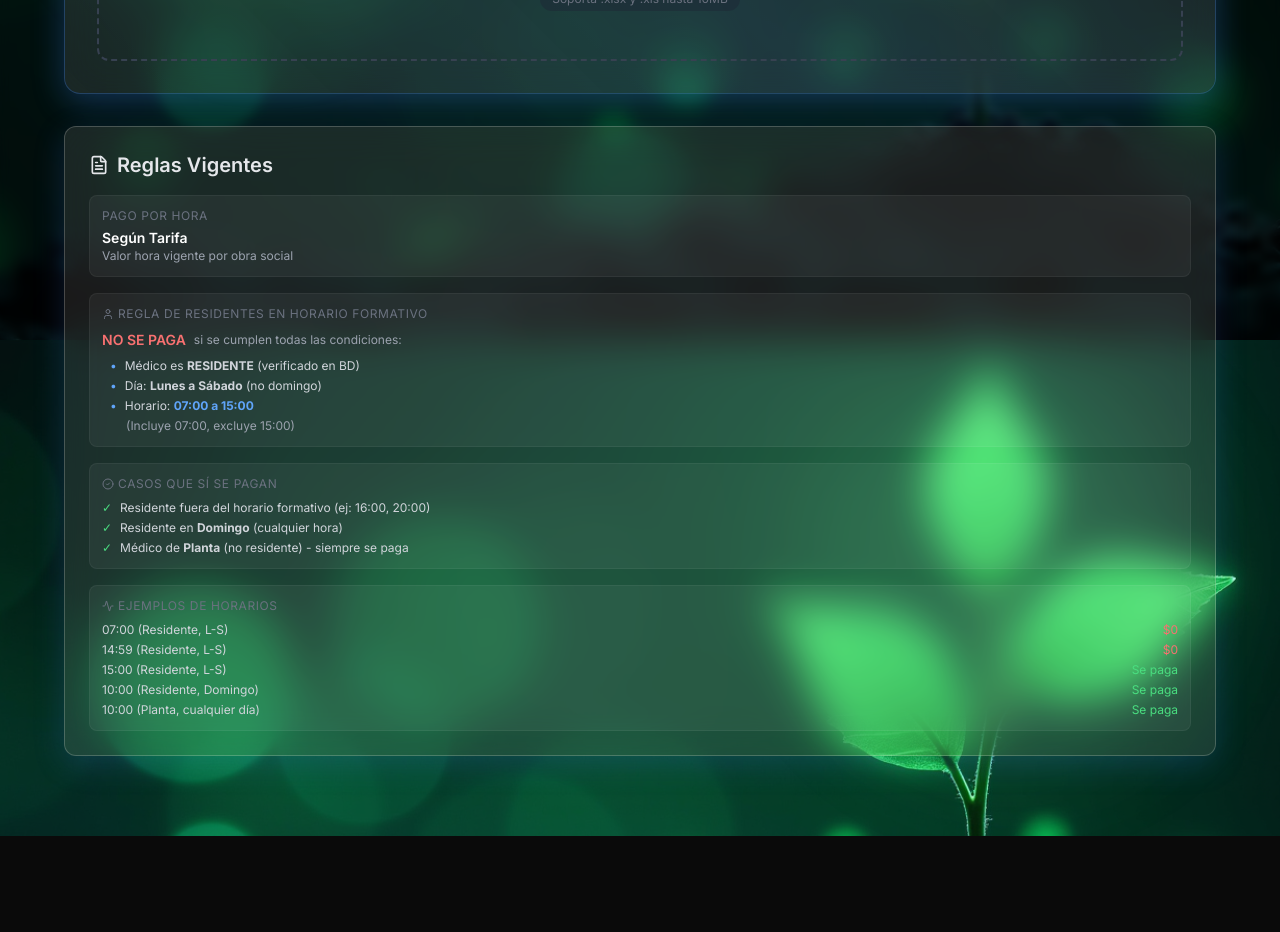
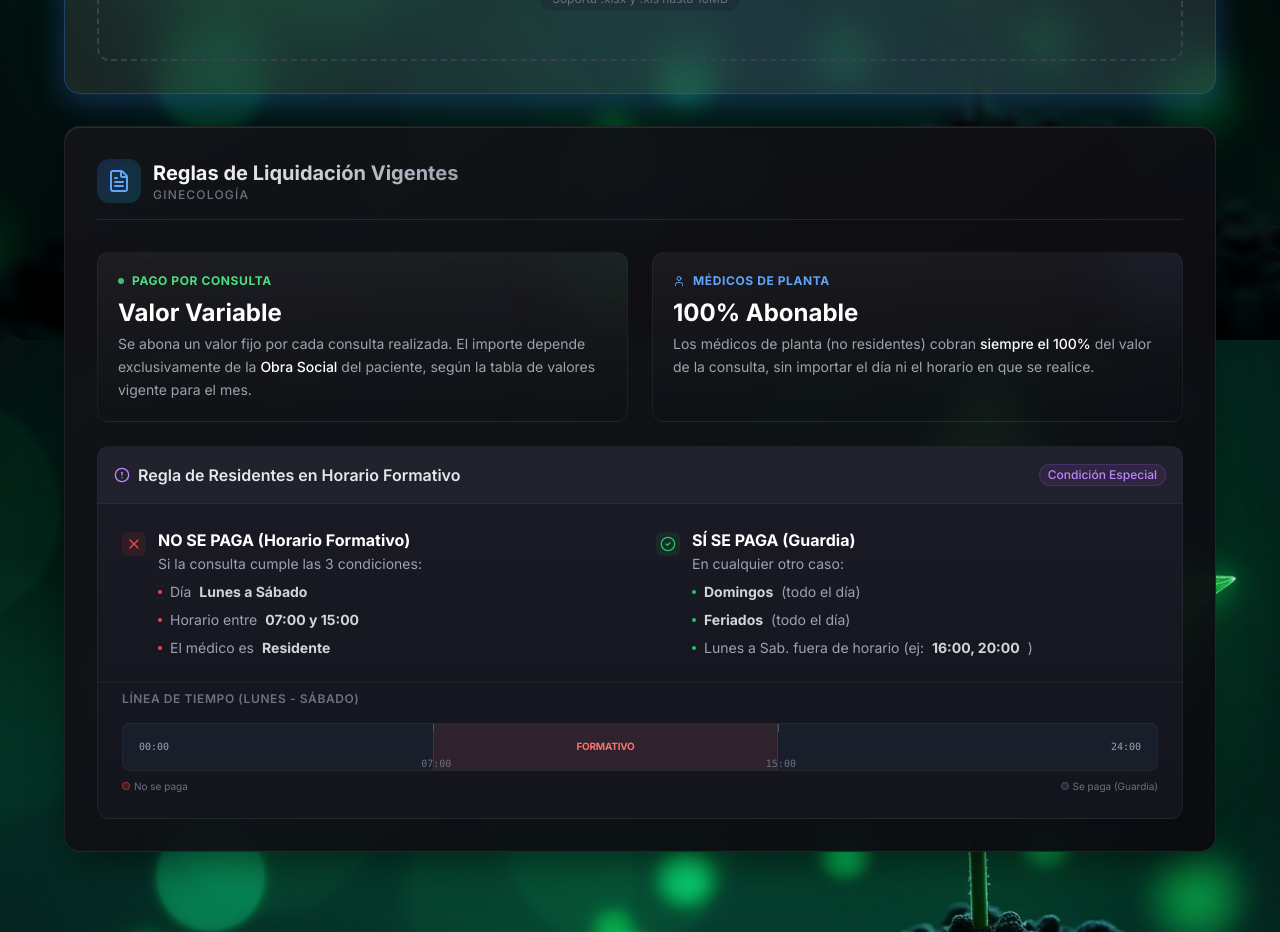
Before and after one commit to lucasmmg12/Guardias, a Next.js app: page /ginecologia in a window 1280 px wide. Shown: the part 460-1392 px from the top of the page. Before the commit the page ends 1296 px from the top, so only its background shows below. Built offline with nearby package versions, Linux system fonts and the light colour scheme.

Commit message:
feat(ginecologia): redesign updated rules section with premium aesthetics

```diff
--- a/app/ginecologia/page.tsx
+++ b/app/ginecologia/page.tsx
@@ -310,102 +310,151 @@ export default function GinecologiaPage() {
 
                 {/* Reglas de Negocio */}
                 <div
-                    className="p-6 rounded-xl"
+                    className="p-8 rounded-2xl"
                     style={{
-                        background: 'rgba(255, 255, 255, 0.1)',
+                        background: 'linear-gradient(145deg, rgba(20, 20, 25, 0.9), rgba(10, 10, 15, 0.95))',
                         backdropFilter: 'blur(20px)',
-                        border: '1px solid rgba(255, 255, 255, 0.2)',
-                        boxShadow: '0 8px 32px 0 rgba(59, 130, 246, 0.2)',
+                        border: '1px solid rgba(255, 255, 255, 0.08)',
+                        boxShadow: '0 20px 40px -10px rgba(0, 0, 0, 0.5), inset 0 1px 0 rgba(255, 255, 255, 0.1)',
                     }}
                 >
-                        <h3 className="text-xl font-semibold text-gray-200 mb-4 flex items-center gap-2">
-                            <FileText className="h-5 w-5" />
-                            Reglas Vigentes
+                    <div className="flex items-center gap-3 mb-8 pb-4 border-b border-white/10">
+                        <div className="p-2.5 rounded-xl bg-gradient-to-br from-blue-500/20 to-cyan-500/20 shadow-inner">
+                            <FileText className="h-6 w-6 text-blue-400" />
+                        </div>
+                        <div>
+                            <h3 className="text-xl font-bold bg-gradient-to-r from-white to-gray-400 bg-clip-text text-transparent">
+                                Reglas de Liquidación Vigentes
                             </h3>
-                        <div className="space-y-4 text-sm text-gray-300">
-                            <div className="p-3 bg-white/5 rounded-lg border border-white/5">
-                                <div className="text-xs text-gray-500 uppercase tracking-wider mb-1">Pago por Hora</div>
-                                <div className="font-semibold text-white">Según Tarifa</div>
-                                <div className="text-xs text-gray-400">Valor hora vigente por obra social</div>
+                            <p className="text-xs text-gray-500 uppercase tracking-widest font-medium">Ginecología</p>
+                        </div>
                     </div>
 
-                            <div className="p-3 bg-white/5 rounded-lg border border-white/5">
-                                <div className="text-xs text-gray-500 uppercase tracking-wider mb-1 flex items-center gap-1">
+                    <div className="grid grid-cols-1 md:grid-cols-2 gap-6">
+                        {/* Pago por Consulta */}
+                        <div className="relative group overflow-hidden rounded-xl bg-gradient-to-b from-white/5 to-transparent p-5 border border-white/5 transition-all hover:border-white/10">
+                            <div className="absolute top-0 right-0 w-24 h-24 bg-green-500/10 rounded-full blur-2xl -mr-10 -mt-10 group-hover:bg-green-500/20 transition-all"></div>
+
+                            <div className="text-xs font-bold text-green-400 uppercase tracking-wider mb-2 flex items-center gap-2">
+                                <span className="w-1.5 h-1.5 rounded-full bg-green-400 animate-pulse"></span>
+                                Pago por Consulta
+                            </div>
+                            <div className="text-2xl font-bold text-white mb-1">Valor Variable</div>
+                            <p className="text-sm text-gray-400 leading-relaxed">
+                                Se abona un valor fijo por cada consulta realizada. El importe depende exclusivamente de la <span className="text-white font-medium">Obra Social</span> del paciente, según la tabla de valores vigente para el mes.
+                            </p>
+                        </div>
+
+                        {/* Médicos de Planta */}
+                        <div className="relative group overflow-hidden rounded-xl bg-gradient-to-b from-white/5 to-transparent p-5 border border-white/5 transition-all hover:border-white/10">
+                            <div className="absolute top-0 right-0 w-24 h-24 bg-blue-500/10 rounded-full blur-2xl -mr-10 -mt-10 group-hover:bg-blue-500/20 transition-all"></div>
+
+                            <div className="text-xs font-bold text-blue-400 uppercase tracking-wider mb-2 flex items-center gap-2">
                                 <User className="h-3 w-3" />
-                                    Regla de Residentes en Horario Formativo
+                                Médicos de Planta
                             </div>
-                                <div className="text-sm mt-2 space-y-2">
+                            <div className="text-2xl font-bold text-white mb-1">100% Abonable</div>
+                            <p className="text-sm text-gray-400 leading-relaxed">
+                                Los médicos de planta (no residentes) cobran <span className="text-white font-medium">siempre el 100%</span> del valor de la consulta, sin importar el día ni el horario en que se realice.
+                            </p>
+                        </div>
+                    </div>
+
+                    {/* Regla de Residentes */}
+                    <div className="mt-6 rounded-xl overflow-hidden border border-white/5 bg-gradient-to-b from-[#1a1b26] to-[#13141c]">
+                        <div className="p-4 bg-white/[0.03] border-b border-white/5 flex items-center justify-between">
                             <div className="flex items-center gap-2">
-                                        <span className="text-red-400 font-semibold">NO SE PAGA</span>
-                                        <span className="text-xs text-gray-400">si se cumplen todas las condiciones:</span>
+                                <AlertCircle className="h-4 w-4 text-purple-400" />
+                                <span className="font-semibold text-gray-200">Regla de Residentes en Horario Formativo</span>
                             </div>
-                                    <ul className="text-xs space-y-1 ml-2 text-gray-300">
-                                        <li className="flex items-start gap-2">
-                                            <span className="text-blue-400">•</span>
-                                            <span>Médico es <strong>RESIDENTE</strong> (verificado en BD)</span>
+                            <span className="text-xs px-2 py-0.5 rounded-full bg-purple-500/10 text-purple-400 border border-purple-500/20 font-medium">
+                                Condición Especial
+                            </span>
+                        </div>
+
+                        <div className="p-6 grid grid-cols-1 md:grid-cols-2 gap-8">
+                            <div className="space-y-4">
+                                <div className="flex items-start gap-3">
+                                    <div className="mt-1 p-1 rounded-md bg-red-500/10 text-red-500">
+                                        <X className="h-4 w-4" />
+                                    </div>
+                                    <div>
+                                        <div className="font-bold text-white mb-0.5"> NO SE PAGA (Horario Formativo)</div>
+                                        <p className="text-sm text-gray-400 leading-snug">
+                                            Si la consulta cumple las 3 condiciones:
+                                        </p>
+                                        <ul className="mt-2 space-y-2 text-sm text-gray-400">
+                                            <li className="flex items-center gap-2">
+                                                <span className="w-1 h-1 bg-red-500 rounded-full"></span>
+                                                Día <strong className="text-gray-300">Lunes a Sábado</strong>
                                             </li>
-                                        <li className="flex items-start gap-2">
-                                            <span className="text-blue-400">•</span>
-                                            <span>Día: <strong>Lunes a Sábado</strong> (no domingo)</span>
+                                            <li className="flex items-center gap-2">
+                                                <span className="w-1 h-1 bg-red-500 rounded-full"></span>
+                                                Horario entre <strong className="text-gray-300">07:00 y 15:00</strong>
                                             </li>
-                                        <li className="flex items-start gap-2">
-                                            <span className="text-blue-400">•</span>
-                                            <span>Horario: <strong className="text-blue-400">07:00 a 15:00</strong></span>
-                                        </li>
-                                        <li className="text-xs text-gray-400 mt-1 ml-4">
-                                            (Incluye 07:00, excluye 15:00)
+                                            <li className="flex items-center gap-2">
+                                                <span className="w-1 h-1 bg-red-500 rounded-full"></span>
+                                                El médico es <strong className="text-gray-300">Residente</strong>
                                             </li>
                                         </ul>
                                     </div>
                                 </div>
+                            </div>
 
-                            <div className="p-3 bg-white/5 rounded-lg border border-white/5">
-                                <div className="text-xs text-gray-500 uppercase tracking-wider mb-1 flex items-center gap-1">
-                                    <CheckCircle2 className="h-3 w-3" />
-                                    Casos que SÍ se Pagan
+                            <div className="space-y-4">
+                                <div className="flex items-start gap-3">
+                                    <div className="mt-1 p-1 rounded-md bg-green-500/10 text-green-500">
+                                        <CheckCircle2 className="h-4 w-4" />
                                     </div>
-                                <ul className="text-xs space-y-1 mt-2 text-gray-300">
-                                    <li className="flex items-start gap-2">
-                                        <span className="text-green-400">✓</span>
-                                        <span>Residente fuera del horario formativo (ej: 16:00, 20:00)</span>
+                                    <div>
+                                        <div className="font-bold text-white mb-0.5"> SÍ SE PAGA (Guardia)</div>
+                                        <p className="text-sm text-gray-400 leading-snug">
+                                            En cualquier otro caso:
+                                        </p>
+                                        <ul className="mt-2 space-y-2 text-sm text-gray-400">
+                                            <li className="flex items-center gap-2">
+                                                <span className="w-1 h-1 bg-green-500 rounded-full"></span>
+                                                <strong className="text-gray-300">Domingos</strong> (todo el día)
                                             </li>
-                                    <li className="flex items-start gap-2">
-                                        <span className="text-green-400">✓</span>
-                                        <span>Residente en <strong>Domingo</strong> (cualquier hora)</span>
+                                            <li className="flex items-center gap-2">
+                                                <span className="w-1 h-1 bg-green-500 rounded-full"></span>
+                                                <strong className="text-gray-300">Feriados</strong> (todo el día)
                                             </li>
-                                    <li className="flex items-start gap-2">
-                                        <span className="text-green-400">✓</span>
-                                        <span>Médico de <strong>Planta</strong> (no residente) - siempre se paga</span>
+                                            <li className="flex items-center gap-2">
+                                                <span className="w-1 h-1 bg-green-500 rounded-full"></span>
+                                                Lunes a Sab. fuera de horario (ej: <strong className="text-gray-300">16:00, 20:00</strong>)
                                             </li>
                                         </ul>
                                     </div>
+                                </div>
+                            </div>
+                        </div>
 
-                            <div className="p-3 bg-white/5 rounded-lg border border-white/5">
-                                <div className="text-xs text-gray-500 uppercase tracking-wider mb-1 flex items-center gap-1">
-                                    <Activity className="h-3 w-3" />
-                                    Ejemplos de Horarios
+                        {/* Ejemplos Visuales con Timeline */}
+                        <div className="px-6 pb-6 pt-2 border-t border-white/5">
+                            <div className="text-xs font-semibold text-gray-500 uppercase mb-4 tracking-wider">Línea de Tiempo (Lunes - Sábado)</div>
+                            <div className="relative h-12 flex items-center w-full bg-gray-800/50 rounded-lg overflow-hidden border border-white/5">
+                                {/* Zona Formativa (07:00 - 15:00) */}
+                                <div className="absolute left-[30%] width-[33%] h-full bg-red-500/10 border-x border-red-500/20 flex items-center justify-center" style={{ width: '33.33%' }}>
+                                    <span className="text-[10px] font-bold text-red-400 uppercase tracking-tight">Formativo</span>
                                 </div>
-                                <div className="text-xs space-y-1 mt-2">
-                                    <div className="flex justify-between">
-                                        <span className="text-gray-300">07:00 (Residente, L-S)</span>
-                                        <span className="text-red-400">$0</span>
+
+                                {/* Marcadores de hora */}
+                                <div className="absolute left-[30%] -top-1 h-3 w-px bg-gray-600"></div>
+                                <div className="absolute left-[30%] top-8 text-[10px] text-gray-500 font-mono -ml-3">07:00</div>
+
+                                <div className="absolute left-[63.33%] -top-1 h-3 w-px bg-gray-600"></div>
+                                <div className="absolute left-[63.33%] top-8 text-[10px] text-gray-500 font-mono -ml-3">15:00</div>
+
+                                {/* Zona Guardia */}
+                                <div className="w-full flex justify-between px-4 text-[10px] text-gray-400 font-mono uppercase">
+                                    <span>00:00</span>
+                                    <span>24:00</span>
                                 </div>
-                                    <div className="flex justify-between">
-                                        <span className="text-gray-300">14:59 (Residente, L-S)</span>
-                                        <span className="text-red-400">$0</span>
                             </div>
-                                    <div className="flex justify-between">
-                                        <span className="text-gray-300">15:00 (Residente, L-S)</span>
-                                        <span className="text-green-400">Se paga</span>
-                                    </div>
-                                    <div className="flex justify-between">
-                                        <span className="text-gray-300">10:00 (Residente, Domingo)</span>
-                                        <span className="text-green-400">Se paga</span>
-                                    </div>
-                                    <div className="flex justify-between">
-                                        <span className="text-gray-300">10:00 (Planta, cualquier día)</span>
-                                        <span className="text-green-400">Se paga</span>
-                                    </div>
+                            <div className="flex justify-between mt-2 text-[10px] text-gray-500">
+                                <span className="flex items-center gap-1"><span className="w-2 h-2 bg-red-500/20 border border-red-500/50 rounded-sm"></span> No se paga</span>
+                                <span className="flex items-center gap-1"><span className="w-2 h-2 bg-gray-800 border border-gray-600 rounded-sm"></span> Se paga (Guardia)</span>
                             </div>
                         </div>
                     </div>
```
Lines whose indentation alone changed are shown as unchanged.
